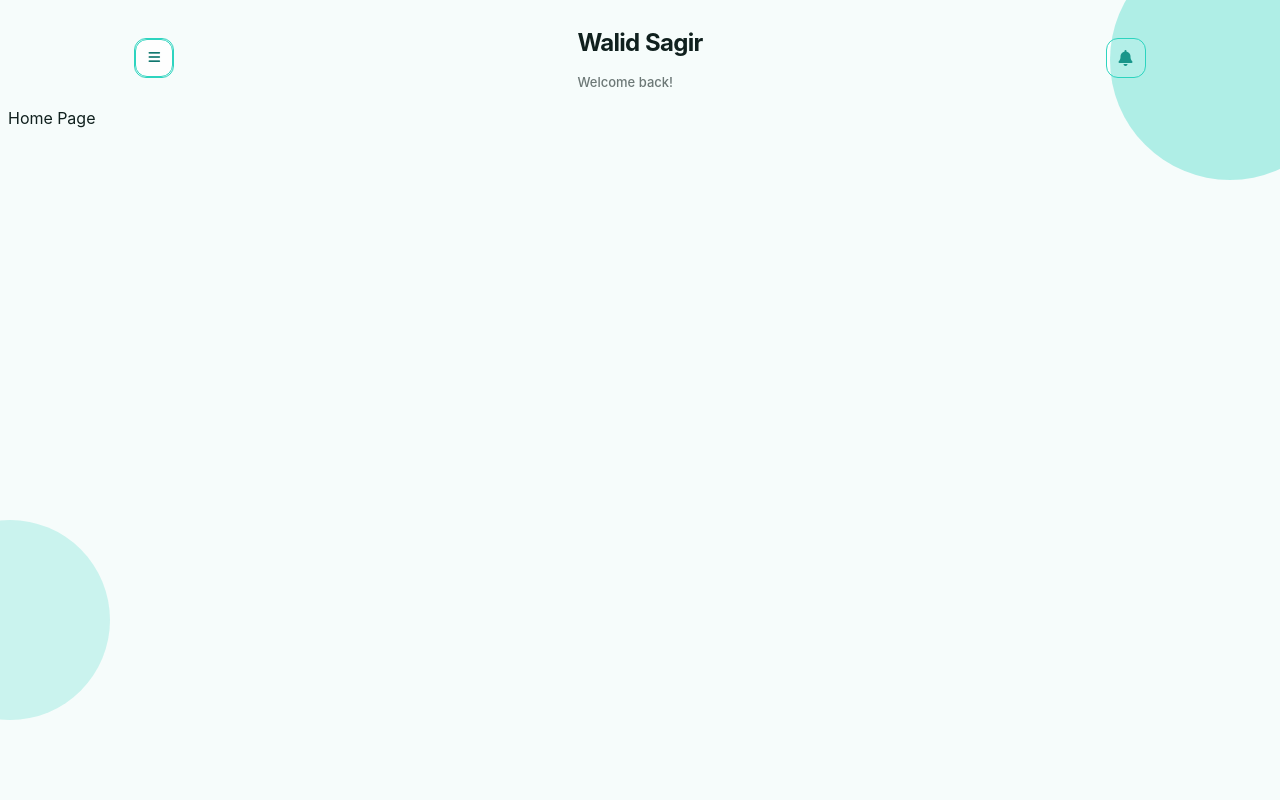
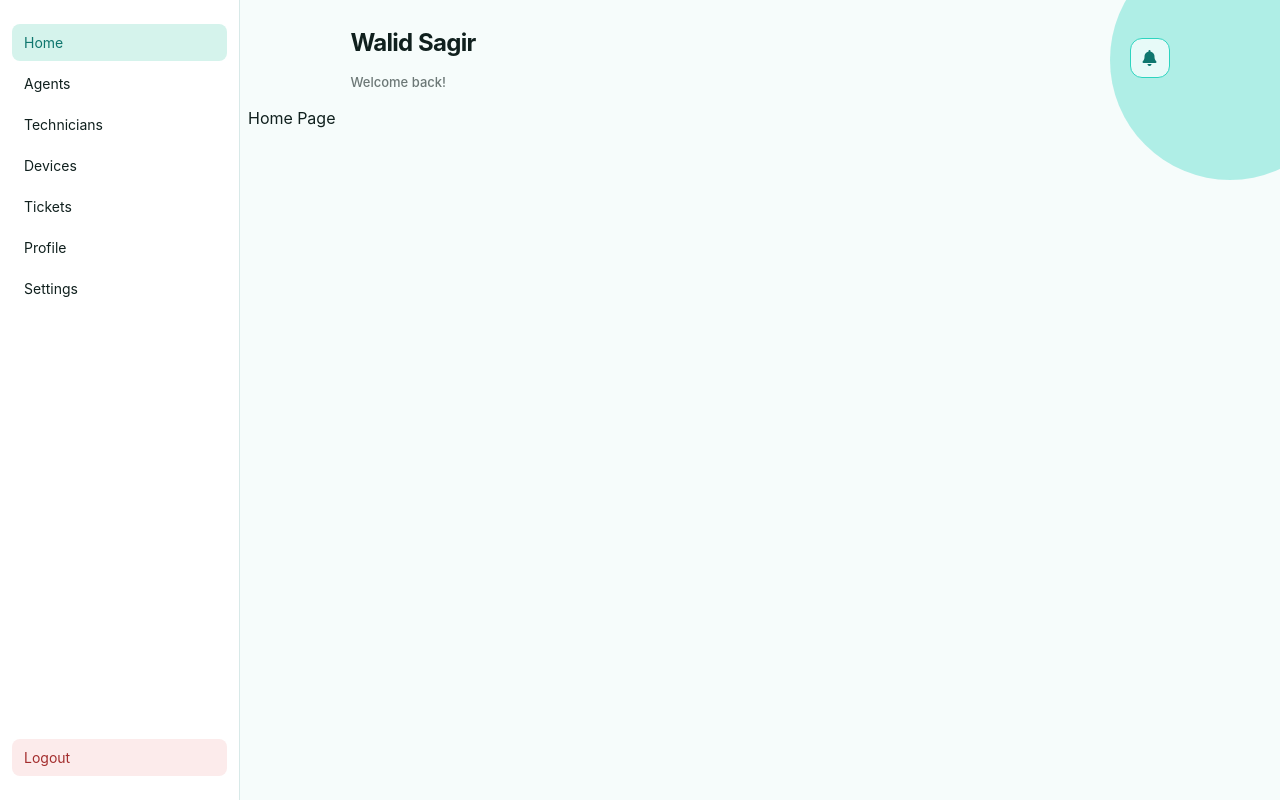
Before and after one commit to Walidsagir/2plustechnologies-device-management, a React (Vite) app: page / in a window 1280 px wide. Built offline with nearby package versions, Linux system fonts and the light colour scheme.

Commit message:
feat: implement responsive header with menu toggle functionality

```diff
--- a/src/App.css
+++ b/src/App.css
@@ -360,6 +360,7 @@ body::after {
 }
 
 .header-section {
+  position: relative;
   display: flex;
   align-items: center;
   justify-content: space-between;
@@ -368,3 +369,96 @@ body::after {
   min-height: 100px;
   max-width: 80%;
 }
+
+.menu-toggle {
+  cursor: pointer;
+  flex: 0 0 38px;
+}
+
+.menu {
+  box-sizing: border-box;
+  position: absolute;
+  top: calc(100% - 8px);
+  left: 0;
+  z-index: 5;
+  display: none;
+  width: min(260px, calc(100vw - 32px));
+  max-height: calc(100dvh - 120px);
+  padding: 6px;
+  overflow-y: auto;
+  border: 1px solid var(--divider);
+  border-radius: var(--radius-md);
+  background: #fff;
+  box-shadow: var(--shadow);
+}
+
+.menu.menu-open {
+  display: grid;
+}
+
+.menu-item {
+  padding: 10px 12px;
+  border-radius: var(--radius-sm);
+  color: var(--text);
+  font-size: 14px;
+  text-decoration: none;
+}
+
+.menu-item:hover,
+.menu-item:focus-visible,
+.menu-item.active {
+  background: var(--teal-light);
+  color: var(--teal-text);
+}
+
+.menu-item-danger {
+  margin-top: auto;
+  background: var(--danger-bg);
+  color: var(--danger);
+}
+
+.menu-item-danger.active {
+  background: var(--danger-bg);
+  color: var(--danger);
+}
+
+.menu-item-danger:hover,
+.menu-item-danger:focus-visible {
+  background: var(--danger);
+  color: #fff;
+}
+
+@media (max-width: 600px) {
+  .header-section {
+    max-width: calc(100% - 32px);
+  }
+}
+
+@media (min-width: 768px) {
+  .app-shell {
+    padding-left: 240px;
+  }
+
+  .menu-toggle {
+    display: none;
+  }
+
+  .menu,
+  .menu.menu-open {
+    position: fixed;
+    top: 0;
+    bottom: 0;
+    left: 0;
+    z-index: 10;
+    display: flex;
+    flex-direction: column;
+    gap: 4px;
+    width: 240px;
+    max-height: 100dvh;
+    padding: 24px 12px;
+    border: 0;
+    border-right: 1px solid var(--divider);
+    border-radius: 0;
+    box-shadow: none;
+  }
+}
--- a/src/App.jsx
+++ b/src/App.jsx
@@ -1,7 +1,5 @@
 import "./App.css";
-import AggrigatorDashboard from "./pages/aggregator-dashboard";
 import HeaderSection from "./components/header-section";
-import React from "react";
 import { BrowserRouter as Router, Route, Routes } from "react-router-dom";
 
 const Home = () => <div>Home Page</div>;
@@ -15,12 +13,14 @@ const Settings = () => <div>Account Settings</div>;
 
 function App() {
   return (
-    <main className="app-shell">
-      <HeaderSection name="Walid Sagir" metadata="Welcome back!" />
-      {/* The AggrigatorDashboard component is rendered here   <AggrigatorDashboard />*/}
-      {/* The Router component wraps the entire application to enable routing */}
-
-      <Router>
+    <Router>
+      <main className="app-shell">
+        <HeaderSection
+          name="Walid Sagir"
+          metadata="Welcome back!"
+          role="aggregators"
+        />
+        {/* The AggrigatorDashboard component is rendered here   <AggrigatorDashboard />*/}
         <Routes>
           <Route path="/" element={<Home />} />
           <Route path="/agents" element={<Agents />} />
@@ -31,8 +31,8 @@ function App() {
           <Route path="/profile" element={<Profile />} />
           <Route path="/settings" element={<Settings />} />
         </Routes>
-      </Router>
-    </main>
+      </main>
+    </Router>
   );
 }
 
--- a/src/components/header-section.jsx
+++ b/src/components/header-section.jsx
@@ -1,14 +1,23 @@
 import React from "react";
 import Menu from "./menu";
 
-function HeaderSection({ name, metadata }) {
+function HeaderSection({ name, metadata, role = "aggregators" }) {
+  const [isMenuOpen, setIsMenuOpen] = React.useState(false);
+
   return (
     <header className="header-section">
-      <span className="header-icon icon-btn">
-        <button className="icon-btn" onClick={() => handleMenuToggle()}>
-          <i className="fas fa-bars"></i>
-        </button>
-      </span>
+      <button
+        className="header-icon icon-btn menu-toggle"
+        type="button"
+        aria-label={
+          isMenuOpen ? "Close navigation menu" : "Open navigation menu"
+        }
+        aria-expanded={isMenuOpen}
+        aria-controls="main-menu"
+        onClick={() => setIsMenuOpen((isOpen) => !isOpen)}
+      >
+        <i className="fas fa-bars" aria-hidden="true"></i>
+      </button>
       <div className="header-info">
         <h1 className="header-title page-title">{name}</h1>
         <p className="header-subtitle page-subtitle">{metadata}</p>
@@ -17,6 +26,12 @@ function HeaderSection({ name, metadata }) {
       <span className="header-icon icon-btn">
         <i className="fas fa-bell"></i>
       </span>
+      <Menu
+        id="main-menu"
+        role={role}
+        className={isMenuOpen ? "menu menu-open" : "menu"}
+        onNavigate={() => setIsMenuOpen(false)}
+      />
     </header>
   );
 }
--- a/src/components/menu.jsx
+++ b/src/components/menu.jsx
@@ -1,7 +1,6 @@
-import React from "react";
 import { NavLink } from "react-router-dom";
 
-function Menu({ role }) {
+function Menu({ id, role, onNavigate, className }) {
   const NAV_ITEMS = [
     {
       name: "Home",
@@ -45,9 +44,16 @@ function Menu({ role }) {
   const allowedItems = NAV_ITEMS.filter((item) => item.role.includes(role));
 
   return (
-    <aside className="menu">
-      {allowedItems.map((item, index) => (
-        <NavLink key={index} to={item.href} className="menu-item">
+    <aside className={className} id={id} aria-label="Main navigation">
+      {allowedItems.map((item) => (
+        <NavLink
+          key={item.href}
+          to={item.href}
+          className={
+            item.name === "Logout" ? "menu-item menu-item-danger" : "menu-item"
+          }
+          onClick={onNavigate}
+        >
           {item.name}
         </NavLink>
       ))}
```
